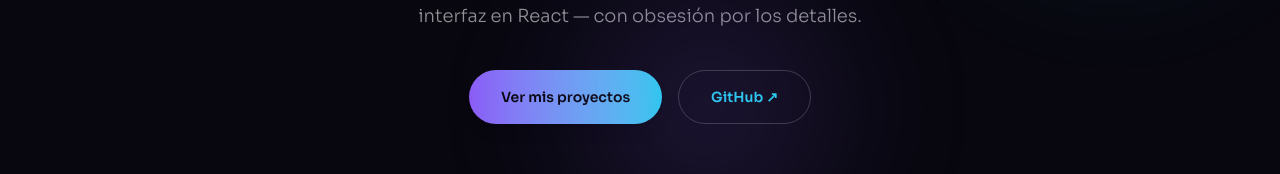
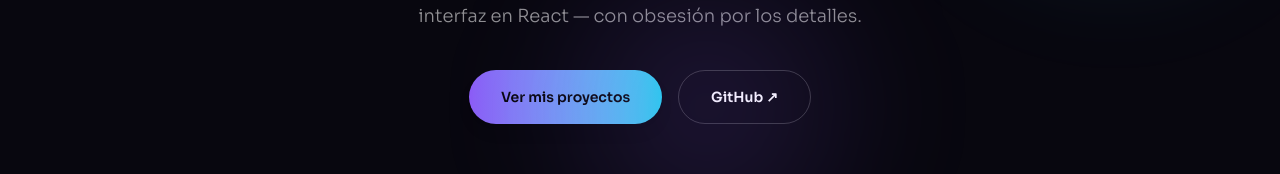
Before and after one commit to ariancerna/portfolio, a React (Vite) app: page / in a window 1280 px wide. Shown: the part 573-747 px from the top of the page. Built offline with nearby package versions, Linux system fonts and the light colour scheme.

Commit message:
Move base link styles into @layer base so text utilities apply

```diff
--- a/src/index.css
+++ b/src/index.css
@@ -60,14 +60,11 @@ body {
   margin: 0;
 }
 
-a {
-  color: #22d3ee;
-  transition: color 0.2s;
-  text-decoration: none;
-}
-
-a:hover {
-  color: #8b5cf6;
+@layer base {
+  a {
+    color: inherit;
+    text-decoration: none;
+  }
 }
 
 ::selection {
```
